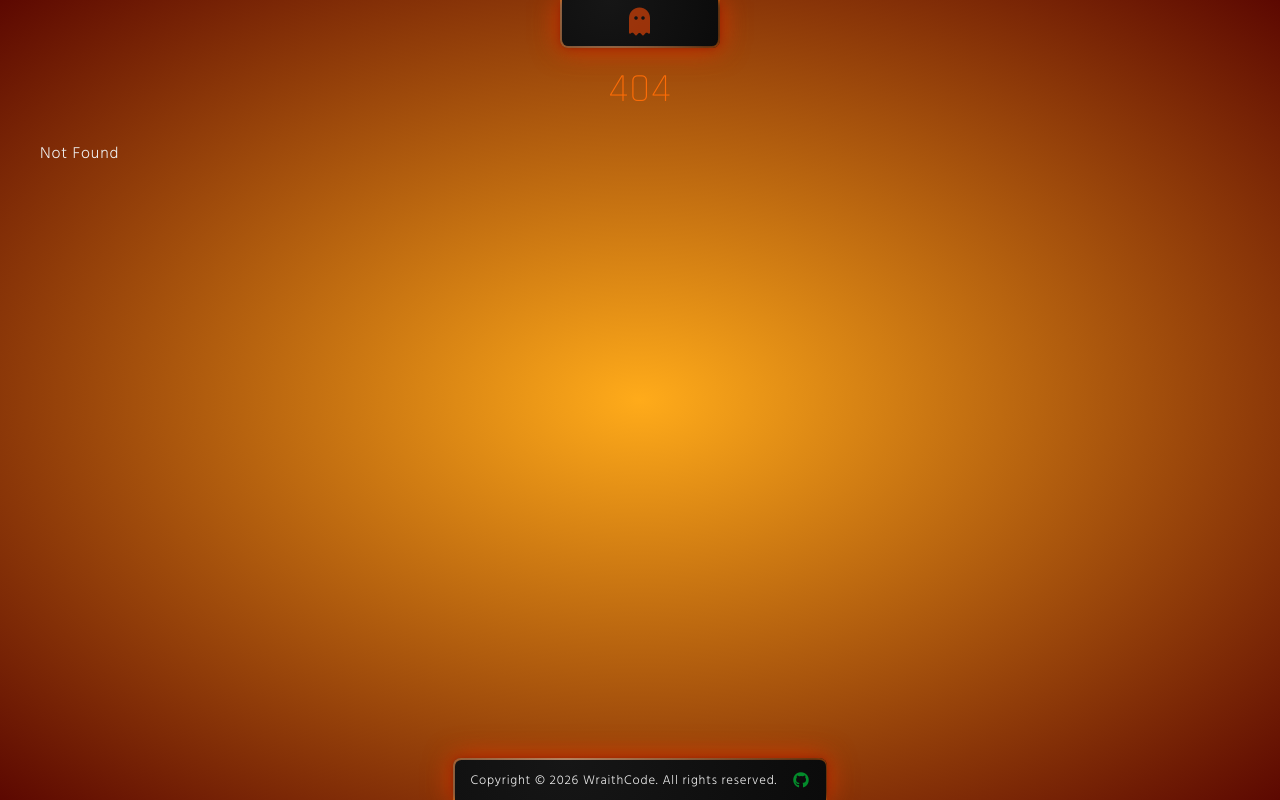
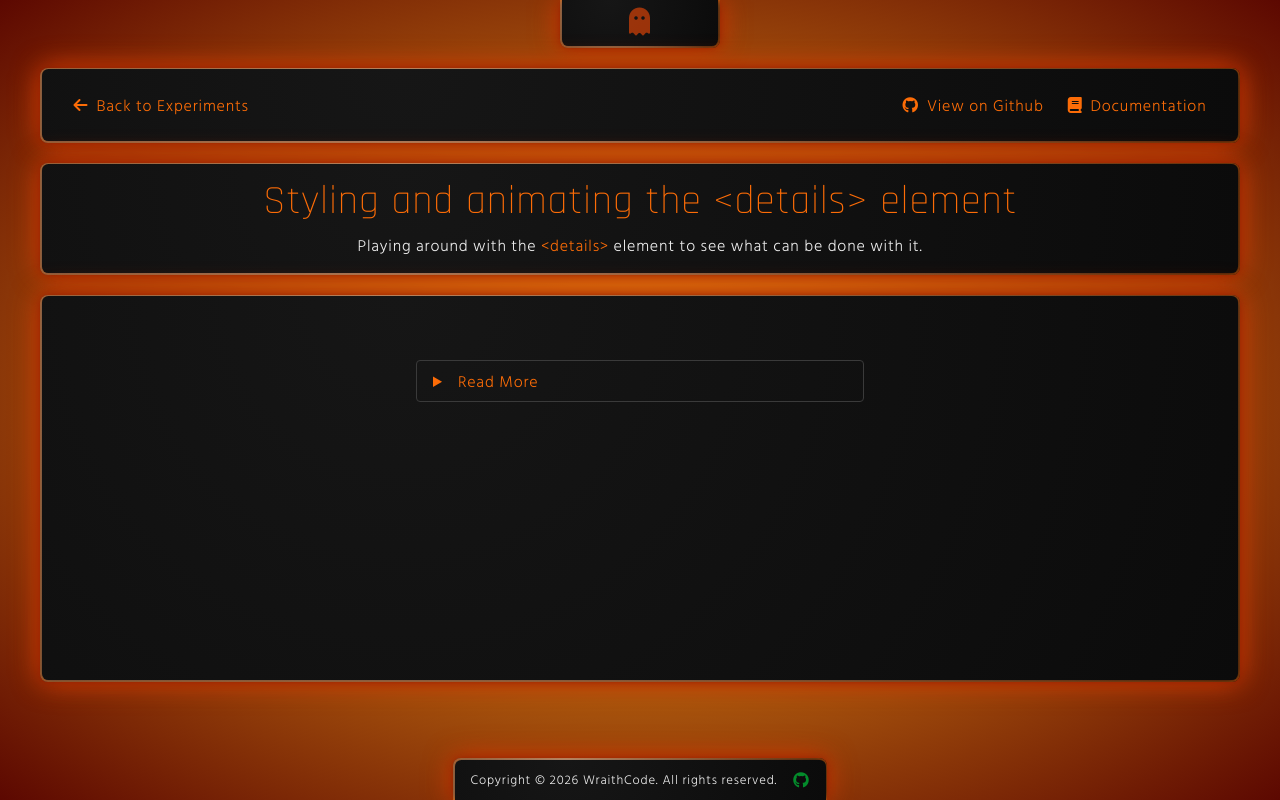
Before and after one commit to pixel-wraith/wraithcode.io, a SvelteKit app: page /experiments/animated-details in a window 1280 px wide. Before the commit this address had no page. Built offline with nearby package versions, Linux system fonts and the light colour scheme; no server answers.

Commit message:
feat: 👻 adds animating details experiment

```diff
--- a/eslint.config.js
+++ b/eslint.config.js
@@ -63,6 +63,12 @@ export default antfu({
             case: 'kebabCase',
             ignore: ['README.md'],
         }],
+        'no-unused-vars': ['error', {
+            vars: 'all',
+            varsIgnorePattern: '^_',
+            args: 'after-used',
+            argsIgnorePattern: '^_',
+        }],
         'unused-imports/no-unused-imports': 'error',
         'unused-imports/no-unused-vars': [
             'error',
--- a/src/lib/data/experiments.ts
+++ b/src/lib/data/experiments.ts
@@ -109,14 +109,14 @@ const experimentsData = [
         createdAt: '2024-09-28T04:25:01.000Z',
     },
     {
-        id: 'html-details',
+        id: 'animated-details',
         title: 'Styling and animating the <details> element',
-        route: '/experiments/html/details',
+        route: '/experiments/animated-details',
         description: 'Playing around with the <details> element to see what can be done with it.',
         links: [
             {
                 name: 'View on Github',
-                url: `${EXPERIMENTS_GITHUB_URL}/html/details/+page.svelte`,
+                url: `${EXPERIMENTS_GITHUB_URL}/animated-details/+page.svelte`,
                 icon: 'fa-brands fa-github',
             },
             {
--- /dev/null
+++ b/src/routes/experiments/animated-details/+page.server.ts
@@ -0,0 +1,20 @@
+import { error } from '@sveltejs/kit';
+import { experiments } from '$lib/data/experiments';
+
+export async function load() {
+    const experiment = experiments
+        .filter(e => e.published)
+        .map(e => ({
+            ...e,
+            createdAt: new Date(e.createdAt),
+        }))
+        .find(e => e.id === 'animated-details');
+
+    if (!experiment) {
+        throw error(404, 'Experiment not found');
+    }
+
+    return {
+        experiment,
+    };
+}
--- /dev/null
+++ b/src/routes/experiments/animated-details/+page.svelte
@@ -0,0 +1,194 @@
+<script lang="ts">
+    import ExperimentHeader from "$lib/components/ExperimentHeader.svelte";
+    import ExperimentTitle from "$lib/components/ExperimentTitle.svelte";
+    import Stone from "$lib/components/Stone.svelte";
+    import { onMount } from "svelte";
+
+    const { data } = $props();
+
+    let details: HTMLDetailsElement;
+    let _accordion: Accordion | null = $state(null);
+
+    // https://css-tricks.com/how-to-animate-the-details-element/
+    class Accordion {
+        private el: HTMLDetailsElement;
+        private summary: HTMLElement;
+        private content: HTMLElement;
+        private animation: Animation | null;
+        private isClosing: boolean;
+        private isExpanding: boolean;
+
+        constructor(el: HTMLDetailsElement) {
+            this.el = el;
+            this.summary = el.querySelector('summary')!;
+            this.content = el.querySelector('.content')!;
+
+            this.animation = null;
+            this.isClosing = false;
+            this.isExpanding = false;
+            this.summary.addEventListener('click', this.onClick);
+        }
+
+        onClick = (e: MouseEvent) => {
+            e.preventDefault();
+
+            this.el.style.overflow = 'hidden';
+
+            if (this.isClosing || !this.el.open) {
+                this.open();
+            } else if (this.isExpanding || this.el.open) {
+                this.shrink();
+            }
+        }
+
+        shrink = () => {
+            this.isClosing = true;
+
+            const startHeight = `${this.el.offsetHeight}px`;
+            const endHeight = `${this.summary.offsetHeight}px`;
+
+            if (this.animation) {
+                this.animation.cancel();
+            }
+
+            this.animation = this.el.animate(
+                {
+                    height: [startHeight, endHeight],
+                },
+                {
+                    duration: 300,
+                    easing: 'ease-in-out',
+                },
+            );
+
+            this.animation.onfinish = () => this.onAnimationFinish(false);
+            this.animation.oncancel = () => this.isClosing = false;
+        }
+
+        open = () => {
+            this.el.style.height = `${this.el.offsetHeight}px`;
+            this.el.open = true;
+            window.requestAnimationFrame(this.expand);
+        }
+
+        expand = () => {
+            this.isExpanding = true;
+
+            const startHeight = `${this.el.offsetHeight}px`;
+            const endHeight = `${this.summary.offsetHeight + this.content.offsetHeight}px`;
+
+            if (this.animation) {
+                this.animation.cancel();
+            }
+
+            this.animation = this.el.animate(
+                {
+                    height: [startHeight, endHeight],
+                },
+                {
+                    duration: 400,
+                    easing: 'ease-out',
+                },
+            );
+
+            this.animation.onfinish = () => this.onAnimationFinish(true);
+            this.animation.oncancel = () => this.isExpanding = false;
+        }
+
+        onAnimationFinish = (open: boolean) => {
+            this.el.open = open;
+            this.animation = null;
+            this.isClosing = false;
+            this.isExpanding = false;
+            this.el.style.height = this.el.style.overflow = '';
+        }
+    }
+
+    onMount(() => {
+        _accordion = new Accordion(details);
+    });
+</script>
+
+<ExperimentHeader links={data.experiment.links} />
+
+<ExperimentTitle title="Styling and animating the <details> element">
+    <p>
+        Playing around with the <code>&lt;details&gt;</code> element to see what can be done with it.
+    </p>
+</ExperimentTitle>
+
+<Stone>
+    <div class="container">
+        <details bind:this={details}>
+            <summary>
+                <span class="read-more">
+                    Read More
+                </span>
+
+                <span class="read-less">
+                    Read Less
+                </span>
+            </summary>
+
+            <div class="content">
+                Did you know that HTML includes a <code>&lt;details&gt;</code> element that can be used to create an interactive accordion menu?!
+                The <code>&lt;details&gt;</code> element represents a disclosure widget from which the user can obtain additional information or
+                controls. By default, the widget is closed. When the widget is open, the user can interact with the contents of the
+                <code>&lt;details&gt;</code> element.
+            </div>
+        </details>
+    </div>
+</Stone>
+
+<style>
+    .container {
+        width: 100%;
+        max-width: 30rem;
+        min-height: 20rem;
+        margin: 2rem auto 0;
+        padding: 1rem;
+    }
+
+    details {
+        border: 1px solid var(--neutral-300);
+        border-radius: 4px;
+        font-weight: 400;
+        cursor: pointer;
+
+        &[open] {
+            & .read-more {
+                display: none;
+            }
+
+            & .read-less {
+                display: inline;
+            }
+        }
+
+        & .read-more {
+            display: inline;
+        }
+
+        & .read-less {
+            display: none;
+        }
+    }
+
+    summary {
+        padding: 0.5rem 1rem;
+        color: var(--primary-500);
+
+        & span {
+            padding-left: 0.5rem;
+            color: var(--primary-500);
+        }
+    }
+
+    .content {
+        padding: 0.5rem 1rem;
+    }
+
+    code {
+        color: var(--primary-500);
+    }
+</style>
```
